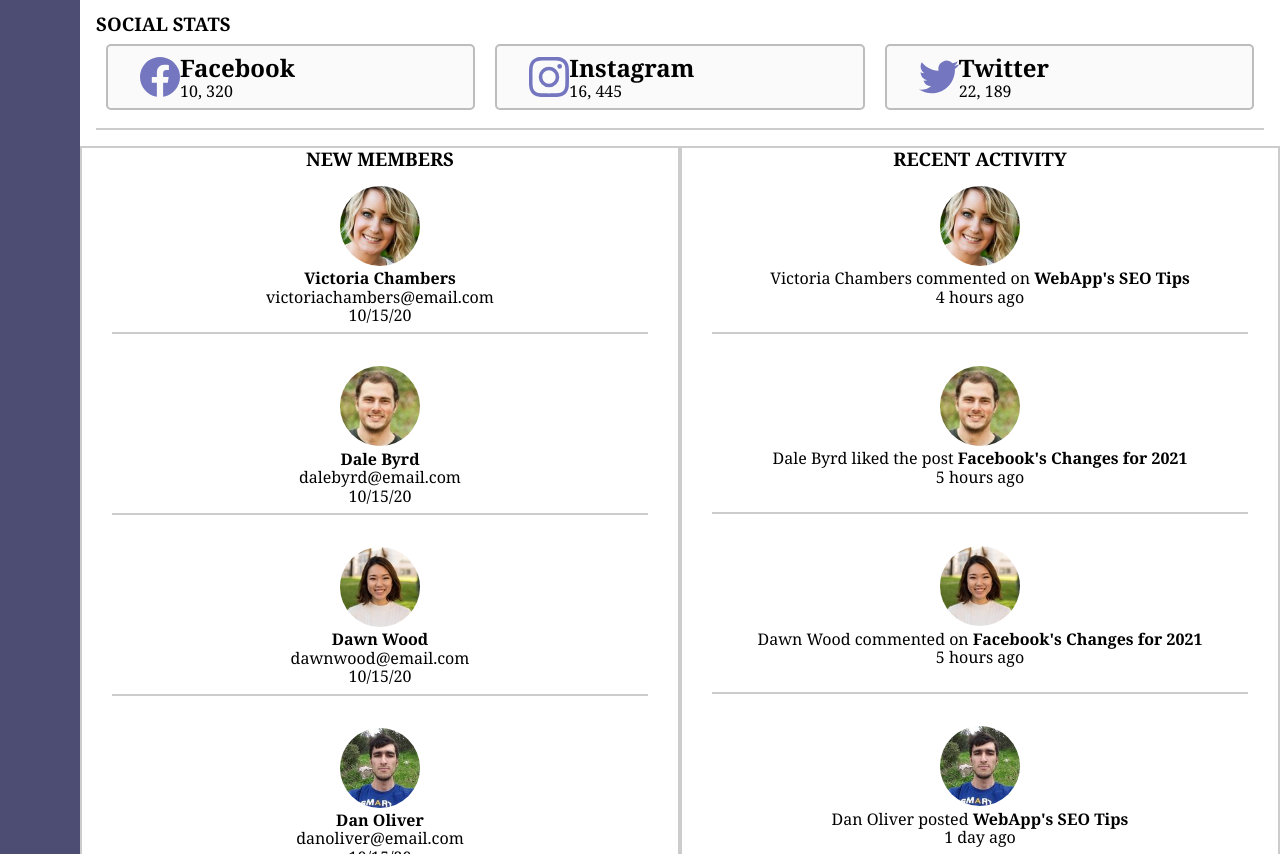
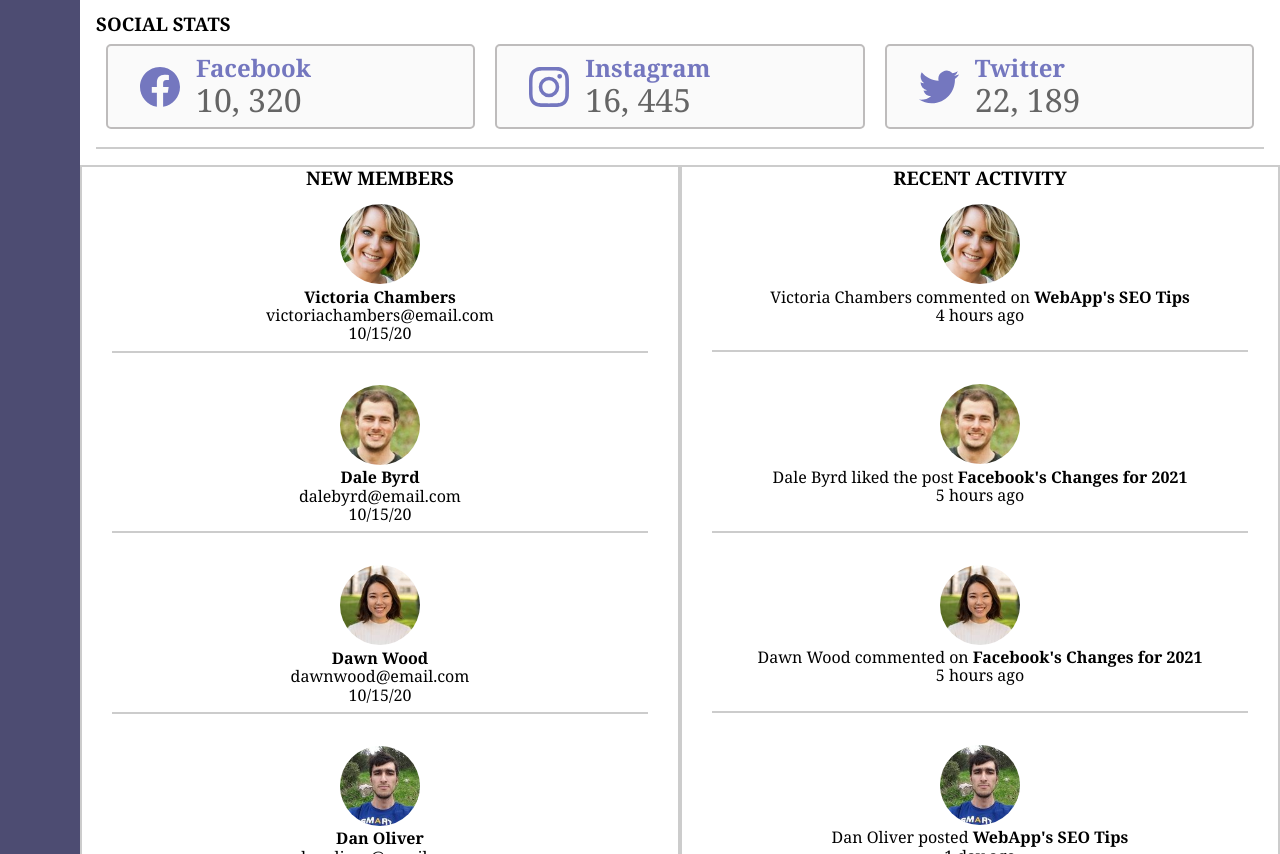
Before and after one commit to cmlaing/web_app_dashboard_v3.2, a plain HTML site: page index.html in a window 1280 px wide. Shown: the part 949-1803 px from the top of the page. Drawn offline with nearby package versions, Linux system fonts and the light colour scheme.

Commit message:
Social Cards
Styled social cards a bit more, text color and padding

```diff
--- a/css/styles.css
+++ b/css/styles.css
@@ -342,12 +342,22 @@ Social -> socialCard (svg and stats)
     align-items: center;
 }
 
+.stats h2 {
+    color: #7477BF;
+}
+
+.stats p {
+    font-size: 2rem;
+    color: #656565;
+}
+
 .stats {
 
     display: flex;
     flex-direction: column;
     justify-content: center;
     align-items: flex-start;
+    padding-left: 1rem;
 }
 
 
```
